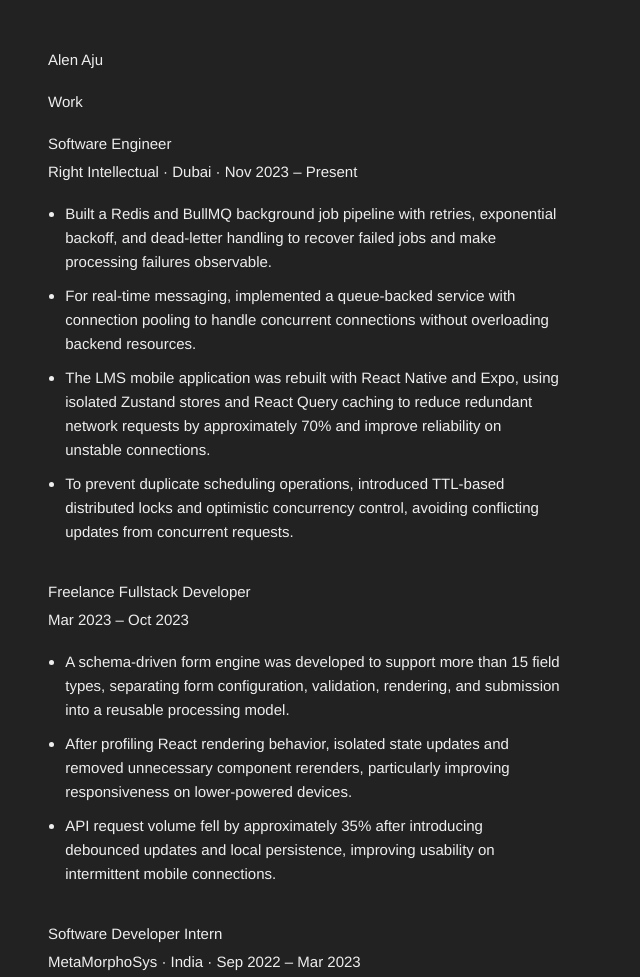
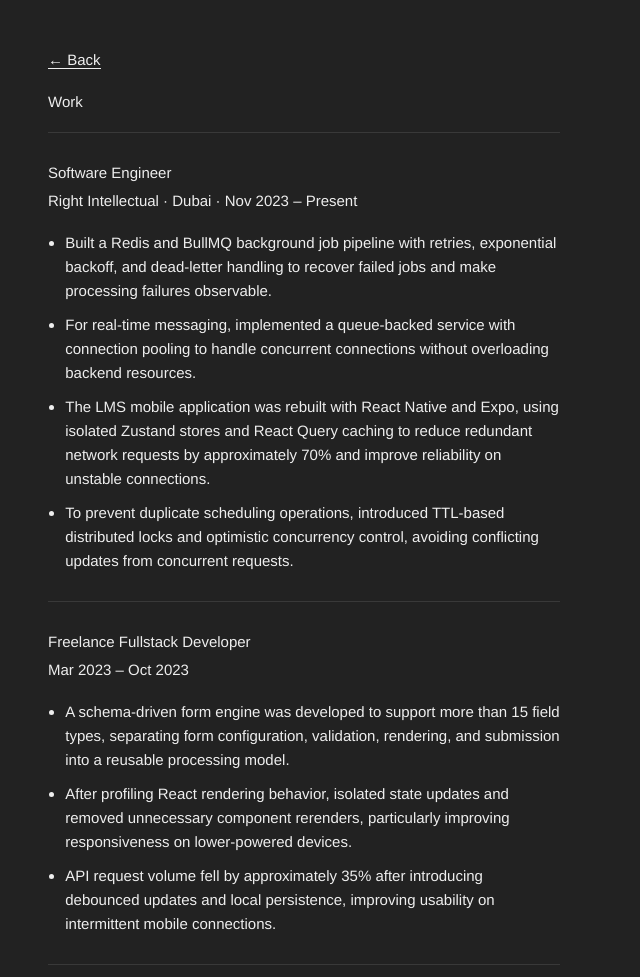
Before and after one commit to aju-alen/portfolio, a plain HTML site: page work.html in a window 1280 px wide. Shown: the top 977 px of the page, without its empty margins (0-640 px from the left). Drawn offline with Linux system fonts and the light colour scheme; a web font is replaced by a local one.

Commit message:
back button

```diff
--- a/assets/css/style.css
+++ b/assets/css/style.css
@@ -4,6 +4,7 @@
   --text1: #eee;
   --text2: #aaa;
   --link: #eee;
+  --wash: #ffffff1a;
   --page-padding: clamp(12px, 5dvw, 48px);
   --content-width: 512px;
   --font-size: 15px;
@@ -88,23 +89,28 @@
   color: var(--text2);
 }
 
-.detail h1 a {
-  color: var(--text1);
-  border-bottom: none;
+.back {
+  margin-bottom: 28px;
 }
 
-.detail h1 a:hover,
-.detail h1 a:active {
-  color: var(--text2);
+.back a {
+  border-bottom: 1px solid var(--text1);
+  color: var(--link);
 }
 
-.page-label {
-  margin-bottom: 28px;
+.back a:hover,
+.back a:active {
   color: var(--text2);
 }
 
 .job {
-  margin-bottom: 36px;
+  margin-bottom: 0;
+  padding: 28px 0;
+  border-top: 1px solid var(--wash, #ffffff1a);
+}
+
+.job:last-child {
+  padding-bottom: 0;
 }
 
 .job h2 {
--- a/work.html
+++ b/work.html
@@ -15,9 +15,11 @@
 </head>
 <body>
   <main class="detail">
-    <h1><a href="./index.html">Alen Aju</a></h1>
     <div class="limit">
-      <p class="page-label">Work</p>
+      <p class="back">
+        <a href="./index.html">← Back</a>
+      </p>
+      <h1>Work</h1>
 
       <section class="job">
         <h2>Software Engineer</h2>
```
Also changed, not shown: index.html (+1 -1 lines).
